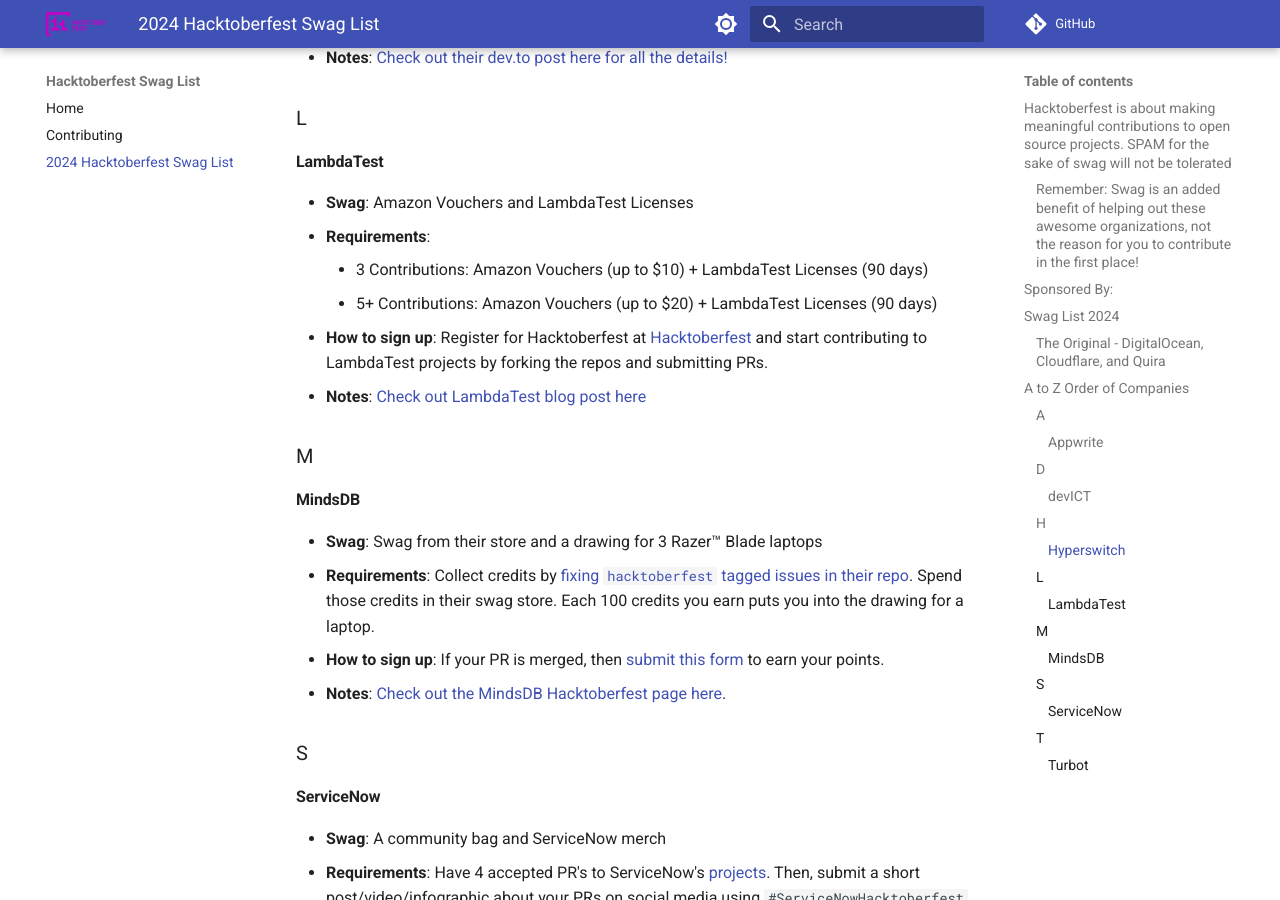
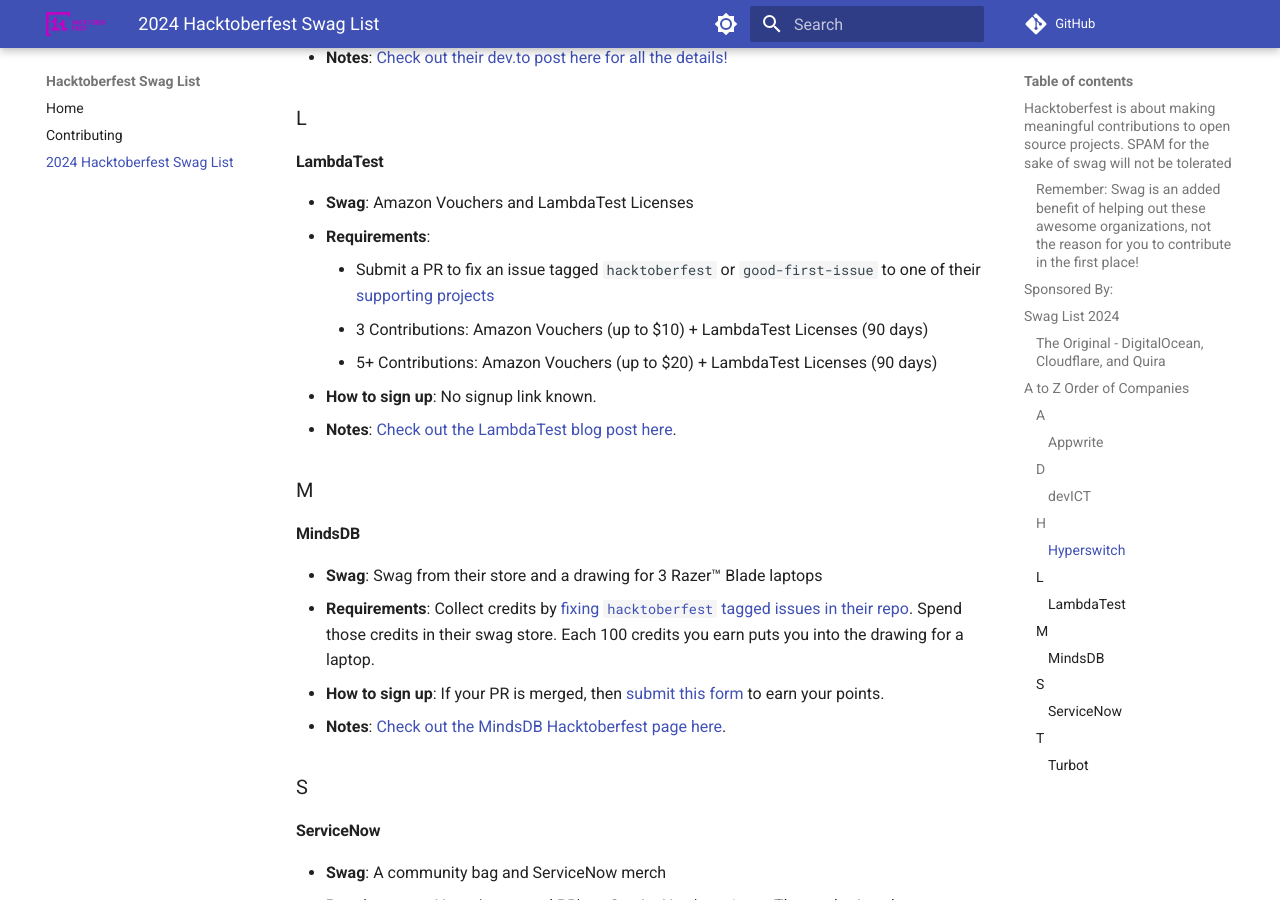
Before and after one commit to crweiner/hacktoberfest-swag-list, an MkDocs documentation site: the page built from docs/list.md, in a window 1280 px wide and 900 px high, scrolled down 2080 px. Built offline with MkDocs 1.6.1 and Material for MkDocs 9.7.7, drawn with Linux system fonts in a browser that asks for light colours; plug-ins that fetch from the network failed and are left out; comment, search, counter and statistics services are not loaded.

Commit message:
LambdaTest tweaks

```diff
--- a/docs/list.md
+++ b/docs/list.md
@@ -68,10 +68,11 @@
 
 - **Swag**: Amazon Vouchers and LambdaTest Licenses
 - **Requirements**:
+    - Submit a PR to fix an issue tagged `hacktoberfest` or `good-first-issue` to one of their [supporting projects](https://github.com/LambdaTest/lambdatest-hacktoberfest-2024?tab=readme-ov-file#-projects-you-can-contribute-to)
     - 3 Contributions: Amazon Vouchers (up to $10) + LambdaTest Licenses (90 days)
     - 5+ Contributions: Amazon Vouchers (up to $20) + LambdaTest Licenses (90 days)
-- **How to sign up**: Register for Hacktoberfest at [Hacktoberfest](https://hacktoberfest.com/) and start contributing to LambdaTest projects by forking the repos and submitting PRs.
-- **Notes**:  [Check out LambdaTest blog post here](https://github.com/LambdaTest/lambdatest-hacktoberfest-2024)
+- **How to sign up**: No signup link known.
+- **Notes**:  [Check out the LambdaTest blog post here](https://github.com/LambdaTest/lambdatest-hacktoberfest-2024).
 
 ### M
 
```
